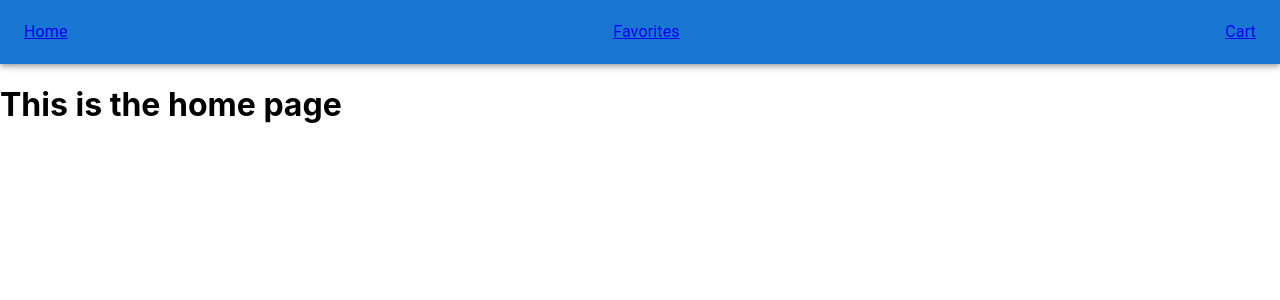
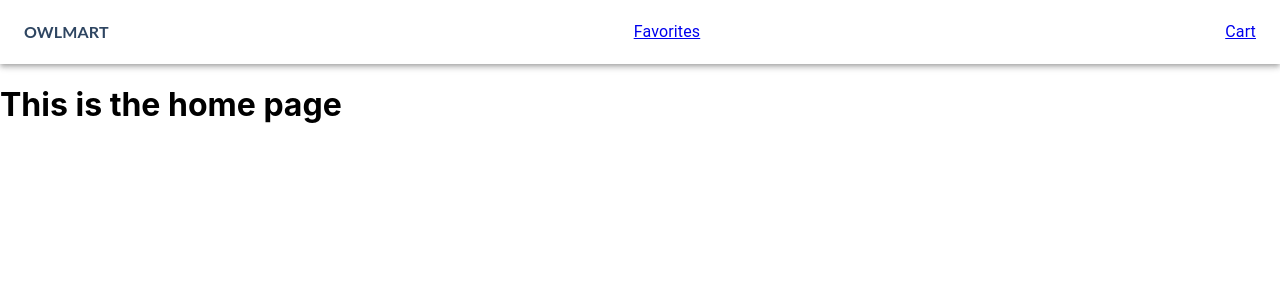
Before and after one commit to rice-apps/owlmart, a React (Create React App) app in the folder client/: page /home in a window 1280 px wide. Shown: the top 300 px of the page. Built offline with nearby package versions, Linux system fonts and the light colour scheme.

Commit message:
styled owlmart

```diff
--- a/client/src/components/pages/navbar.js
+++ b/client/src/components/pages/navbar.js
@@ -1,21 +1,26 @@
 import React from "react";
 import { AppBar, Toolbar, Typography, Box } from "@mui/material";
-import { Link } from "react-router-dom";
+import { Link } from 'react-router-dom';
 
 export const Navbar = () => {
   return (
-    <AppBar position="static">
+    <AppBar position="static" sx={{ backgroundColor: 'white' }}>
       <Toolbar>
         <Box sx={{ display: "flex", justifyContent: "space-between", flexGrow: 1 }}>
-          <Link to="/home">
-            <Typography variant="body1">Home</Typography>
-          </Link>
-          <Link to="/favorites">
-            <Typography variant="body1">Favorites</Typography>
-          </Link>
-          <Link to="/cart">
-            <Typography variant="body1">Cart</Typography>
-          </Link>
+
+        <Link to='/home' style={{ textDecoration: 'none' }}>
+              <Typography variant="body1" sx={{ fontSize: '1rem', fontFamily: 'Lato', fontWeight: 'bold', color: "#2E4561"}}>
+              OWLMART</Typography>
+            </Link>
+
+          <Link to='/favorites'>
+              <Typography variant="body1">Favorites</Typography>
+            </Link>
+
+            <Link to='/cart'>
+              <Typography variant="body1">Cart</Typography>
+            </Link>
+
         </Box>
       </Toolbar>
     </AppBar>
```
